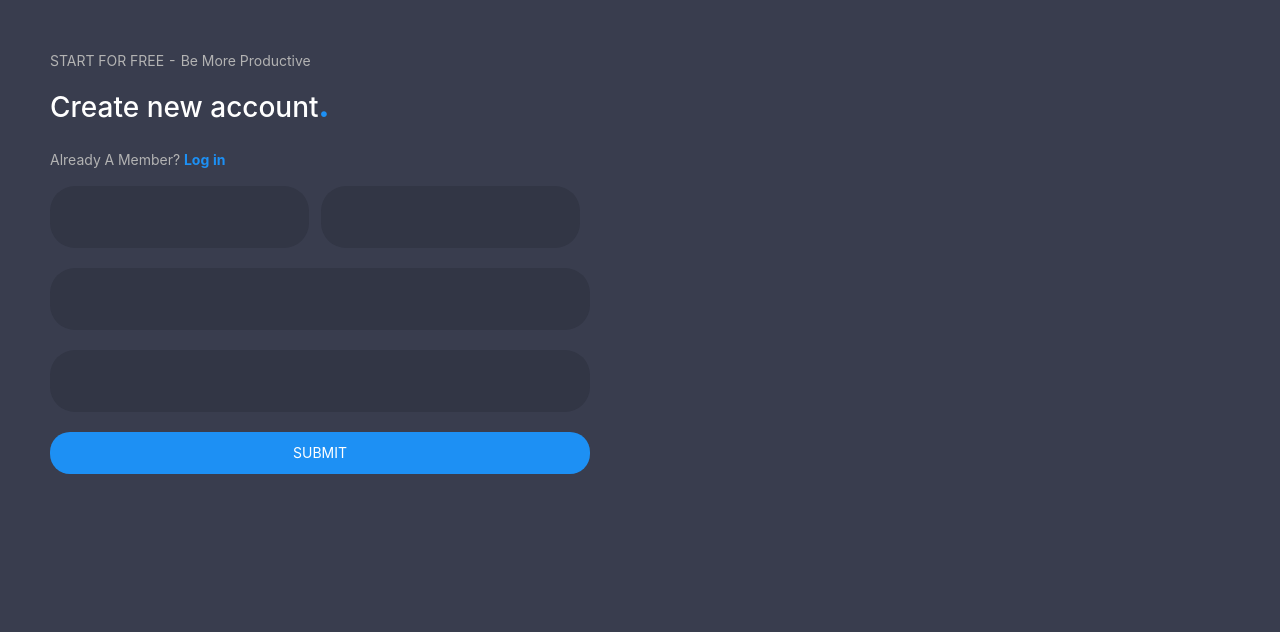
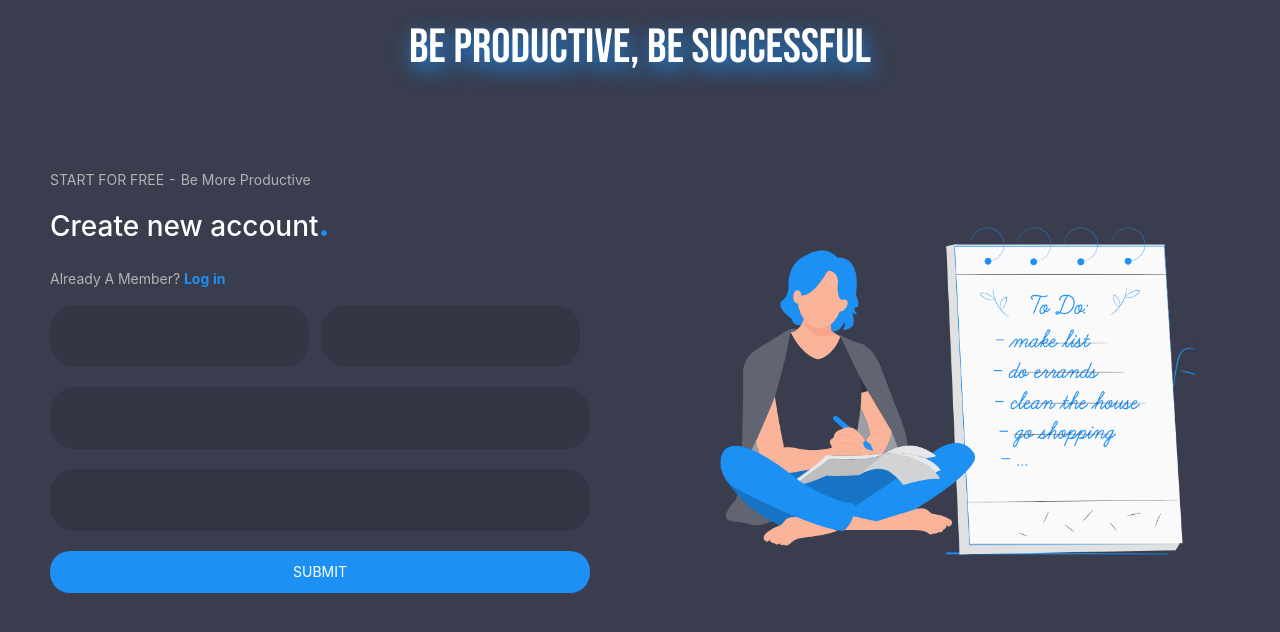
Before and after one commit to ahmed7am1d/ToDoApp-Clean-Architecture, a React (Create React App) app in the folder todo.client/: page / in a window 1280 px wide. Shown: the top 632 px of the page. Built offline with nearby package versions, Linux system fonts and the light colour scheme.

Commit message:
css3-animation&design modifications

```diff
--- a/todo.client/src/pages/Login/Login.jsx
+++ b/todo.client/src/pages/Login/Login.jsx
@@ -1,11 +1,14 @@
 import React from "react";
 import { Col, Row } from "antd";
 import "./login.scss";
+import ToDoPicture from "../../assets/images/Todo-list.png";
 
 const Login = () => {
   return (
+    <>
+    <h1 className="login-headerTitle">Be Productive, Be Successful</h1>
       <Row>
-      <Col span={12}>
+        <Col xs={24} sm={14} lg={12} className="login-column">
           <div className="login-wrapper">
             <div className="login-header-wrapper">
               <p>START FOR FREE - Be More Productive</p>
@@ -18,7 +21,7 @@ const Login = () => {
             </div>
 
             <form className="login-form-inputs-wrapper">
-            <div class="first-last-name-wrapper">
+              <div className="first-last-name-wrapper">
                 <input type="text" className="firstname" />
                 <input type="text" className="lastname" />
               </div>
@@ -29,13 +32,18 @@ const Login = () => {
                 <input type="password" className="password" />
               </div>
               <div className="buttons-wrapper">
-              <input type="submit"/>
+                <input type="submit" />
               </div>
             </form>
           </div>
         </Col>
-      <Col span={12}></Col>
+        <Col xs={24} sm={8} lg={12} className="image-column">
+          <div className="image-wrapper">
+            <img src={ToDoPicture} className="todo-image" alt="ToDo" />
+          </div>
+        </Col>
       </Row>
+    </>
   );
 };
 export default Login;
--- a/todo.client/src/pages/Login/login.scss
+++ b/todo.client/src/pages/Login/login.scss
@@ -1,7 +1,64 @@
 @import "../../utilities/scss/varaibles";
+@import url('https://fonts.googleapis.com/css2?family=Bebas+Neue&family=Telex&display=swap');$column-padding:50px;
+
+.login-headerTitle {
+  color: $main-text-color;
+  text-align: center;
+  font-size: 3rem;
+  padding: 10px;
+  font-family: 'Bebas Neue', cursive;
+  text-shadow: 3px 7px 20px $secondary-color;
+  animation : login-headerTitle-animation 2s ease-in-out;
+}
+@keyframes login-headerTitle-animation {
+  0% {
+    opacity: 0;
+    transform: translateY(-100px);
+  }
+  100% {
+    opacity: 1;
+    transform: translateY(0);
+  }
+}
+
+.login-column,
+.image-column {
+  padding: $column-padding;
+}
+
+.login-column {
+  animation : login-column-animation 2s ease-in-out;
+}
+
+.image-column {
+  animation : image-column-animation 2s ease-in-out;
+}
+
+@keyframes image-column-animation {
+  0% {
+    opacity: 0;
+    transform: translateX(100px);
+  }
+  100% {
+    opacity: 1;
+    transform: translateX(0);
+  }
+}
+
+
+@keyframes login-column-animation {
+  from {
+    opacity: 0;
+    transform: translateX(-100px);
+  }
+
+  to {
+    opacity: 1;
+    transform: translateX(0);
+  }
+}
 
 .login-wrapper {
-  padding: 50px;
   h1,
   input {
     color: $main-text-color;
@@ -59,8 +116,6 @@
       }
     }
 
-
-
     .buttons-wrapper {
       input {
         padding: 10px 50px 10px 50px;
@@ -73,3 +128,18 @@
     }
   }
 }
+
+.image-wrapper {
+   display: flex;
+  justify-content: center;
+   align-items: center;
+
+   height: 100%;
+   width: 100%;
+  .todo-image {
+    height: auto;
+    width:100%;
+    min-width: 300px;
+    max-width: 700px;
+  }
+}
```
Also changed, not shown: todo.client/src/assets/images/Todo-list.png (added), 1 other file (tests, documents, lock files or other folders). Lines whose indentation alone changed are shown as unchanged.
